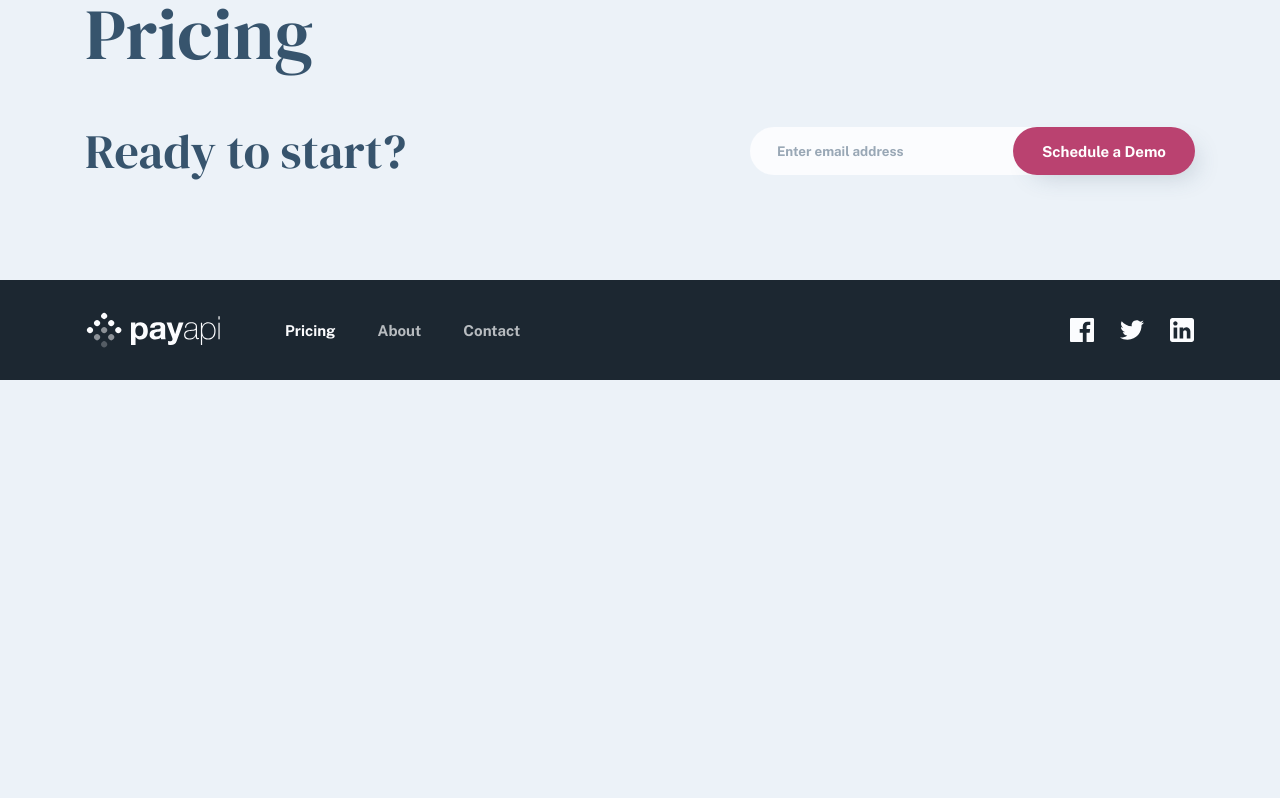
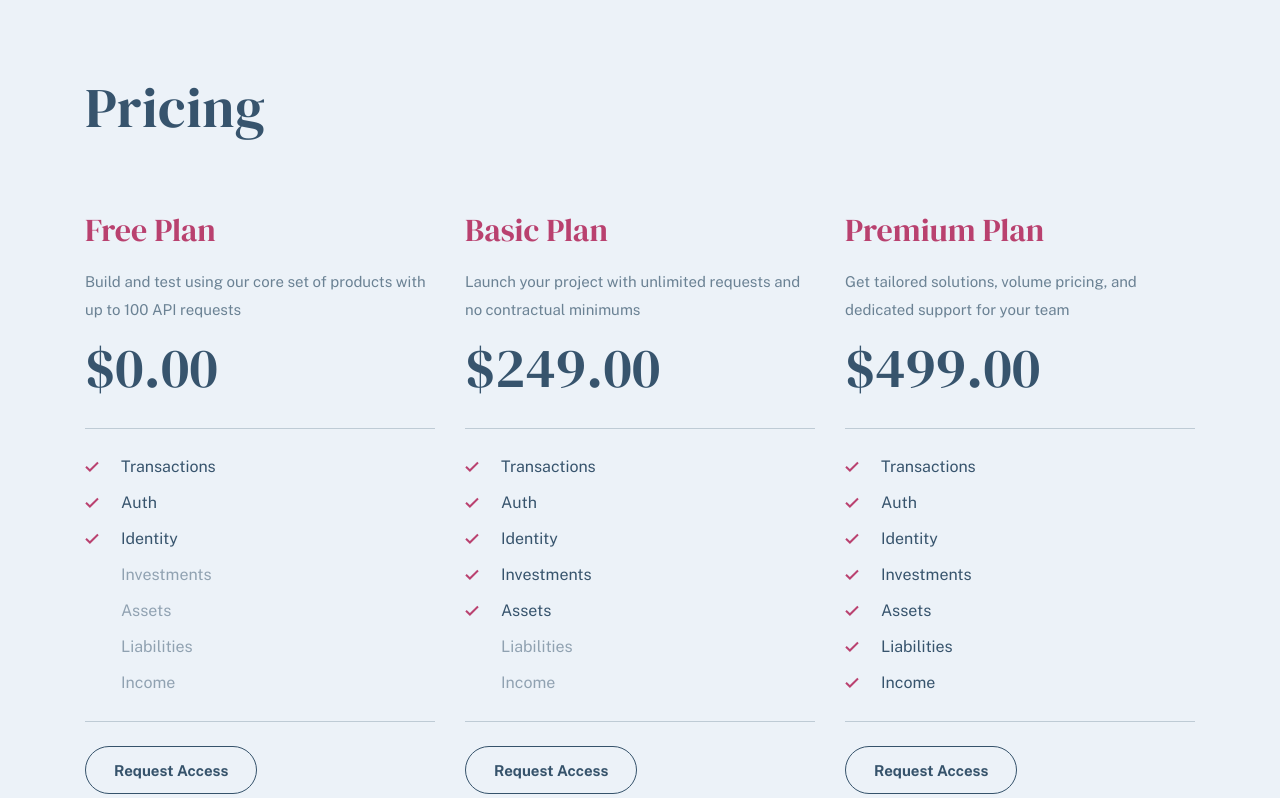
Before and after one commit to LorisDucamps/PayApi, a Vue app: page /pricing in a window 1280 px wide. Shown: the part 342-1140 px from the top of the page. Before the commit the page ends 800 px from the top, so only its background shows below. Built offline with nearby package versions, Linux system fonts and the light colour scheme.

Commit message:
pricing desktop page

```diff
--- a/src/App.vue
+++ b/src/App.vue
@@ -39,6 +39,7 @@
     // HEX : #36536b
     --secondary-san-juan-blue: hsla(207, 33%, 32%, 1);
     --secondary-san-juan-blue-15: hsla(207, 33%, 32%, 0.15);
+    --secondary-san-juan-blue-25: hsla(207, 33%, 32%, 0.25);
     --secondary-san-juan-blue-50: hsla(207, 33%, 32%, 0.5);
     --secondary-san-juan-blue-70: hsla(207, 33%, 32%, 0.7);
 
@@ -96,6 +97,12 @@
   .h1 {
     font-size: 7.2rem;
     line-height: 7.2rem;
+  }
+
+  .h1--small {
+    font-size: 5.6rem;
+    line-height: 5.6rem;
+    letter-spacing: 0.043rem;
   }
 
   h2,
--- a/src/components/EmailInput.vue
+++ b/src/components/EmailInput.vue
@@ -27,6 +27,7 @@
             border-radius: 2.4rem;
             outline: none;
             background-color: var(--primary-link-water-white);
+            box-shadow: 10px 10px 25px -10px rgba(54, 83, 107, 0.25);
 
             &::-webkit-input-placeholder {
                 color: var(--secondary-san-juan-blue-50);
--- /dev/null
+++ b/src/components/PricingItem.vue
@@ -0,0 +1,86 @@
+<template>
+    <div class="pricing__item">
+        <h3>{{content.name}}</h3>
+        <p>{{content.description}}</p>
+        <h1 class="h1--small">{{content.price}}</h1>
+        <ul>
+            <li :class="[content.content.transactions.enabled ? 'active' : '']">{{content.content.transactions.name}}
+            </li>
+            <li :class="[content.content.auth.enabled ? 'active' : '']">{{content.content.auth.name}}</li>
+            <li :class="[content.content.identity.enabled ? 'active' : '']">{{content.content.identity.name}}</li>
+            <li :class="[content.content.investments.enabled ? 'active' : '']">{{content.content.investments.name}}</li>
+            <li :class="[content.content.assets.enabled ? 'active' : '']">{{content.content.assets.name}}</li>
+            <li :class="[content.content.liabilities.enabled ? 'active' : '']">{{content.content.liabilities.name}}</li>
+            <li :class="[content.content.income.enabled ? 'active' : '']">{{content.content.income.name}}</li>
+        </ul>
+        <BaseButton type="button__secondary-dark">{{content.button}}</BaseButton>
+    </div>
+</template>
+
+<script>
+    export default {
+        props: ['content'],
+    }
+</script>
+
+<style lang="scss" scoped>
+    .pricing__item {
+
+        h3 {
+            color: var(--primary-dark-pink);
+            margin-bottom: 1.6rem;
+        }
+
+        p {
+            margin: 1.6rem 0 0.8rem 0;
+        }
+
+        h1 {
+            line-height: 7.2rem;
+            margin-bottom: 2.4rem;
+        }
+
+        ul {
+            position: relative;
+            padding: 2.4rem 0;
+            margin-bottom: 2.4rem;
+            border-top: 0.1rem solid var(--secondary-san-juan-blue-25);
+            border-bottom: 0.1rem solid var(--secondary-san-juan-blue-25);
+
+            li {
+                position: relative;
+                padding-left: 3.6rem;
+                font-size: 1.6rem;
+                line-height: 2.8rem;
+                opacity: 0.5;
+                color: var(--secondary-san-juan-blue);
+
+                &.active {
+                    opacity: 1;
+
+                    &::before {
+                        content: '';
+                        display: block;
+                        position: absolute;
+                        top: 50%;
+                        left: 0;
+                        bottom: 0;
+                        transform: translateY(-50%);
+                        height: 1.2rem;
+                        width: 1.4rem;
+                        background-image: url('../assets/images/pricing/check.svg');
+                        background-repeat: no-repeat;
+                        background-position: center center;
+                        background-size: contain;
+                    }
+                }
+
+                &+li {
+                    margin-top: 0.8rem;
+                }
+            }
+        }
+
+
+    }
+</style>
--- a/src/views/Pricing.vue
+++ b/src/views/Pricing.vue
@@ -1,17 +1,153 @@
 <template>
-  <div class="pricing">
-    <div class="container">
-      <h1>Pricing</h1>
+  <div class="pricing container">
+    <h1 class="h1--small">Pricing</h1>
+    <div class="pricing__plan">
+      <PricingItem :content="pricing" v-for="(pricing, index) in pricings" :key="index" />
     </div>
   </div>
 </template>
 
 <script>
+  import PricingItem from '../components/PricingItem.vue';
   export default {
     name: 'Pricing',
+    components: {
+      PricingItem
+    },
+    data() {
+      return {
+        pricings: [{
+            id: 0,
+            name: 'Free Plan',
+            description: 'Build and test using our core set of products with up to 100 API requests',
+            price: '$0.00',
+            content: {
+              transactions: {
+                name: 'Transactions',
+                enabled: true,
+              },
+              auth: {
+                name: 'Auth',
+                enabled: true,
+              },
+              identity: {
+                name: 'Identity',
+                enabled: true,
+              },
+              investments: {
+                name: 'Investments',
+                enabled: false,
+              },
+              assets: {
+                name: 'Assets',
+                enabled: false,
+              },
+              liabilities: {
+                name: 'Liabilities',
+                enabled: false,
+              },
+              income: {
+                name: 'Income',
+                enabled: false,
+              }
+            },
+            button: 'Request Access'
+          },
+          {
+            id: 1,
+            name: 'Basic Plan',
+            description: 'Launch your project with unlimited requests and no contractual minimums',
+            price: '$249.00',
+            content: {
+              transactions: {
+                name: 'Transactions',
+                enabled: true,
+              },
+              auth: {
+                name: 'Auth',
+                enabled: true,
+              },
+              identity: {
+                name: 'Identity',
+                enabled: true,
+              },
+              investments: {
+                name: 'Investments',
+                enabled: true,
+              },
+              assets: {
+                name: 'Assets',
+                enabled: true,
+              },
+              liabilities: {
+                name: 'Liabilities',
+                enabled: false,
+              },
+              income: {
+                name: 'Income',
+                enabled: false,
+              }
+            },
+            button: 'Request Access'
+          },
+          {
+            id: 2,
+            name: 'Premium Plan',
+            description: 'Get tailored solutions, volume pricing, and dedicated support for your team',
+            price: '$499.00',
+            content: {
+              transactions: {
+                name: 'Transactions',
+                enabled: true,
+              },
+              auth: {
+                name: 'Auth',
+                enabled: true,
+              },
+              identity: {
+                name: 'Identity',
+                enabled: true,
+              },
+              investments: {
+                name: 'Investments',
+                enabled: true,
+              },
+              assets: {
+                name: 'Assets',
+                enabled: true,
+              },
+              liabilities: {
+                name: 'Liabilities',
+                enabled: true,
+              },
+              income: {
+                name: 'Income',
+                enabled: true,
+              }
+            },
+            button: 'Request Access'
+          },
+        ]
+      }
+    }
   }
 </script>
 
-<style>
+<style lang="scss" scoped>
+  .pricing {
+    h1 {
+      margin-top: 8.2rem;
+      margin-bottom: 7.2rem;
+    }
 
+    .pricing__plan {
+      display: grid;
+      grid-template-columns: repeat(3, 1fr);
+      gap: 3rem;
+      margin-bottom: 9.6rem;
+
+
+    }
+
+  }
 </style>
```
Also changed, not shown: src/assets/images/pricing/check.svg (added).
